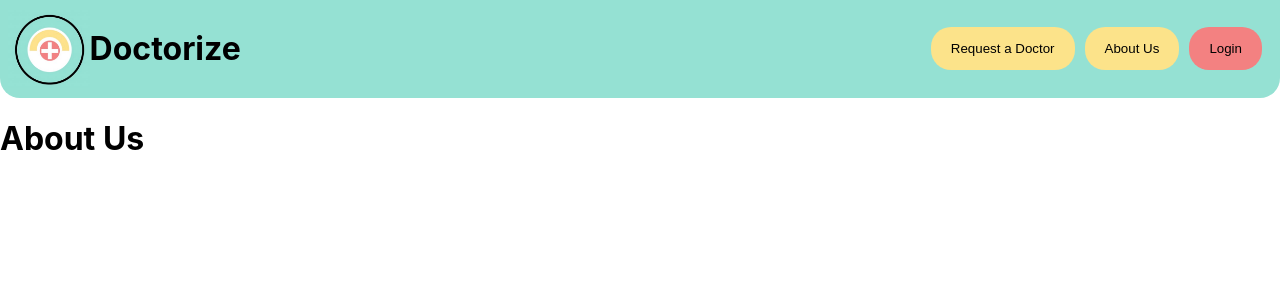
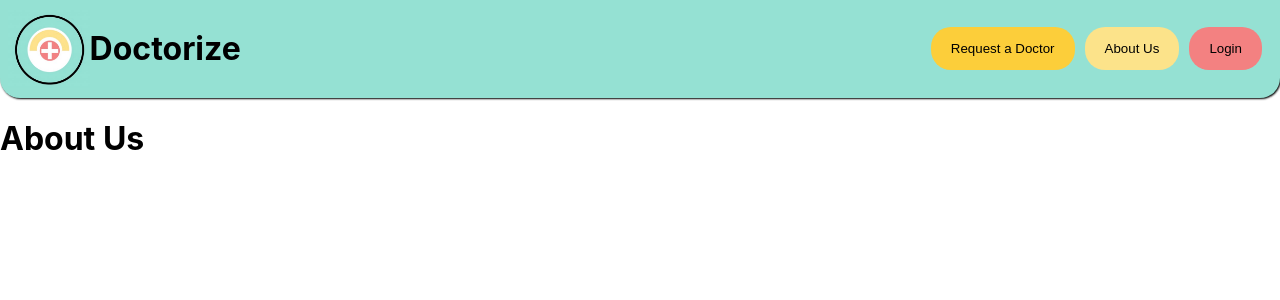
Before and after one commit to Docterize-AI/doctorize-frontend, a Next.js app: page /about in a window 1280 px wide. In both pictures the pointer is over the button "Request a Doctor". Shown: the top 300 px of the page. Built offline with nearby package versions, Linux system fonts and the light colour scheme.

Commit message:
added hover css effect

```diff
--- a/styles/Home.module.css
+++ b/styles/Home.module.css
@@ -131,6 +131,7 @@
   background-color: #95E1D3;
   border-bottom-left-radius: 20px;
   border-bottom-right-radius: 20px;
+  box-shadow: 1px 1px 2px #000000;
 }
 
 .buttons-container {
@@ -143,6 +144,14 @@
   background-color: #FCE38A;
 }
 
+.yellow:hover {
+  background-color: #FCCE3A;
+}
+
 .red {
   background-color: #F38181;
 }
+
+.red:hover {
+  background-color: #F36D6D;
+}
```
